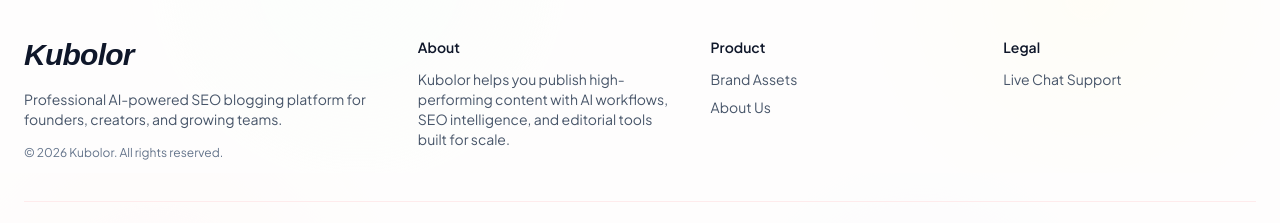
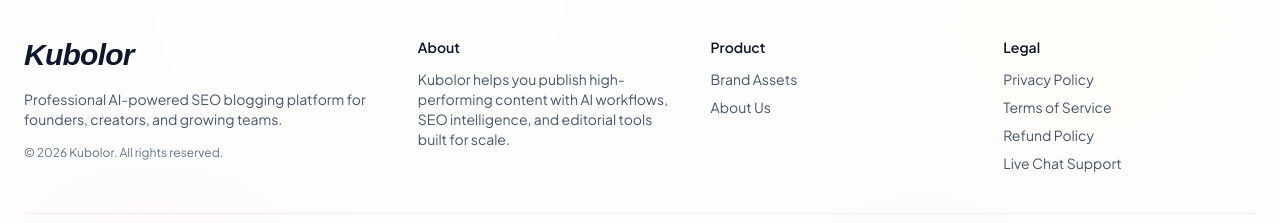
Before and after one commit to okwujiaku/kubolor, a Next.js app: page / in a window 1280 px wide. Shown: the part 1427-1650 px from the top of the page. Built offline with nearby package versions, Linux system fonts and the light colour scheme; no server answers; the database is empty; a web font is replaced by a local one.

Commit message:
Add back Privacy Policy, Terms of Service, Refund Policy

```diff
--- a/app/layout.tsx
+++ b/app/layout.tsx
@@ -223,6 +223,30 @@
                     <ul className="space-y-2 text-sm text-slate-600">
                       <li>
                         <Link
+                          href="/privacy-policy"
+                          className="transition-colors hover:text-blue-600"
+                        >
+                          Privacy Policy
+                        </Link>
+                      </li>
+                      <li>
+                        <Link
+                          href="/terms-of-service"
+                          className="transition-colors hover:text-blue-600"
+                        >
+                          Terms of Service
+                        </Link>
+                      </li>
+                      <li>
+                        <Link
+                          href="/refund-policy"
+                          className="transition-colors hover:text-blue-600"
+                        >
+                          Refund Policy
+                        </Link>
+                      </li>
+                      <li>
+                        <Link
                           href="/support"
                           className="transition-colors hover:text-blue-600"
                         >
--- a/app/privacy-policy/page.tsx
+++ b/app/privacy-policy/page.tsx
@@ -1,9 +1,6 @@
 import Link from "next/link";
-import { notFound } from "next/navigation";
-import { SHOW_POLICY_PAGES } from "@/lib/demo";
 
 export default function PrivacyPolicyPage() {
-  if (!SHOW_POLICY_PAGES) notFound();
   return (
     <main className="mx-auto w-full max-w-4xl px-6 py-16">
       <div className="space-y-6">
--- a/app/refund-policy/page.tsx
+++ b/app/refund-policy/page.tsx
@@ -1,9 +1,6 @@
 import Link from "next/link";
-import { notFound } from "next/navigation";
-import { SHOW_POLICY_PAGES } from "@/lib/demo";
 
 export default function RefundPolicyPage() {
-  if (!SHOW_POLICY_PAGES) notFound();
   return (
     <main className="mx-auto w-full max-w-4xl px-6 py-16">
       <div className="space-y-6">
--- a/app/terms-of-service/page.tsx
+++ b/app/terms-of-service/page.tsx
@@ -1,9 +1,6 @@
 import Link from "next/link";
-import { notFound } from "next/navigation";
-import { SHOW_POLICY_PAGES } from "@/lib/demo";
 
 export default function TermsOfServicePage() {
-  if (!SHOW_POLICY_PAGES) notFound();
   return (
     <main className="mx-auto w-full max-w-4xl px-6 py-16">
       <div className="space-y-6">
```
